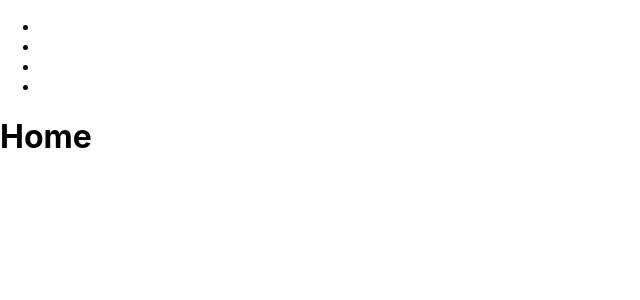
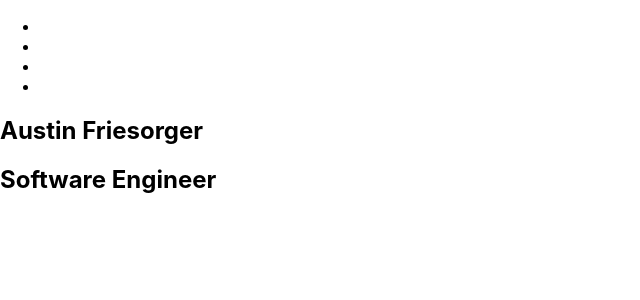
Before and after one commit to aafrieso/portfolio, a React (Create React App) app: page / in a window 1280 px wide. Shown: the top 300 px of the page, without its empty margins (0-640 px from the left). Built offline with nearby package versions, Linux system fonts and the light colour scheme.

Commit message:
update home

```diff
--- a/src/pages/Home.jsx
+++ b/src/pages/Home.jsx
@@ -1,6 +1,9 @@
 function Home() {
   return (
-      <h1>Home</h1>
+    <>
+      <h2>Austin Friesorger</h2>
+      <h2>Software Engineer</h2>
+    </>
   )
 }
 
```
